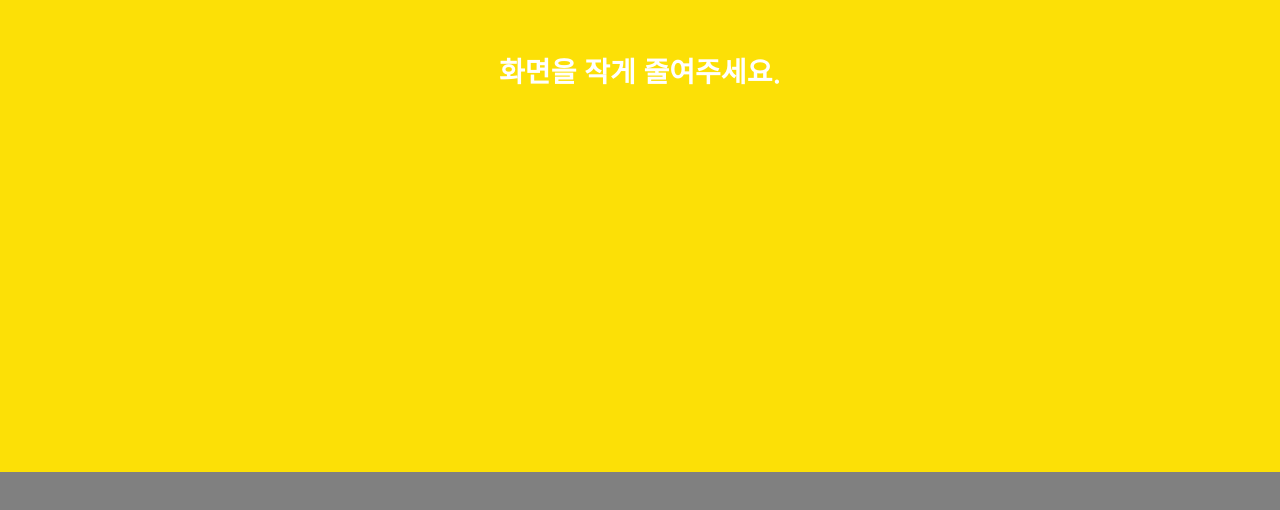
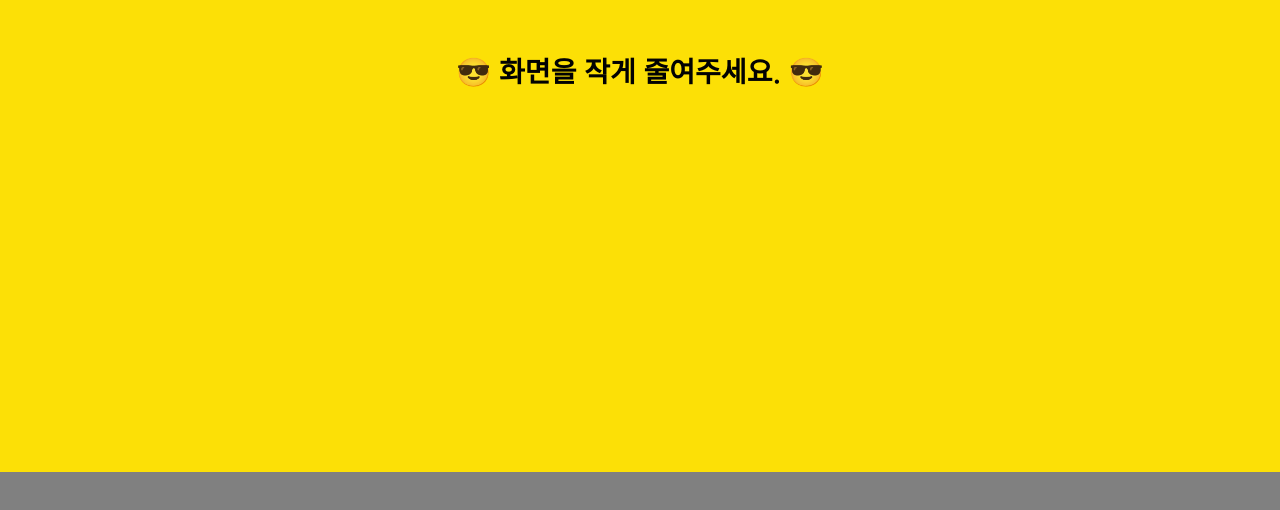
Before and after one commit to rheehot/Kakao-Clone, a plain HTML site: page chat.html in a window 1280 px wide. Shown: the part 328-838 px from the top of the page. Drawn offline with Linux system fonts and the light colour scheme.

Commit message:
이모지 추가

```diff
--- a/chat.html
+++ b/chat.html
@@ -117,7 +117,7 @@
     </div>
     <div class="bigScreen">
         <span class="bigScreen__text">
-            화면을 작게 줄여주세요.
+            😎 화면을 작게 줄여주세요. 😎
         </span>
     </div>
 </body>
--- a/css/mobile.css
+++ b/css/mobile.css
@@ -9,7 +9,7 @@
     align-items: center;
     background-color: #fce006;
     font-weight: 600;
-    color: white;
+    color: #020202;
     font-size: 28px;
     padding: 0px 20px;
     text-align: center;
```
Also changed, not shown: find.html (+1 -1 lines), friends.html (+1 -1 lines), index.html (+1 -1 lines), more.html (+1 -1 lines), settings.html (+1 -1 lines).
